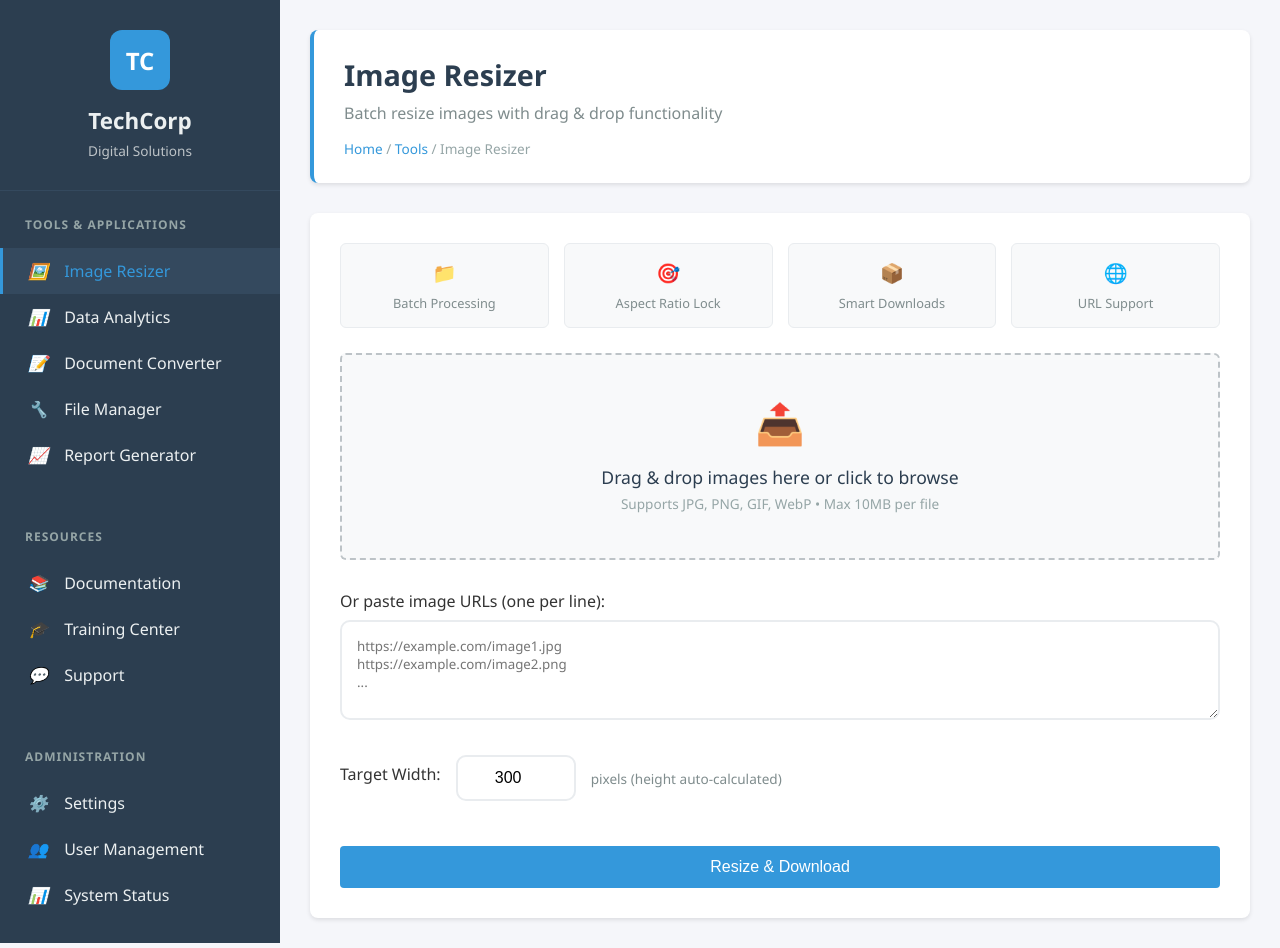
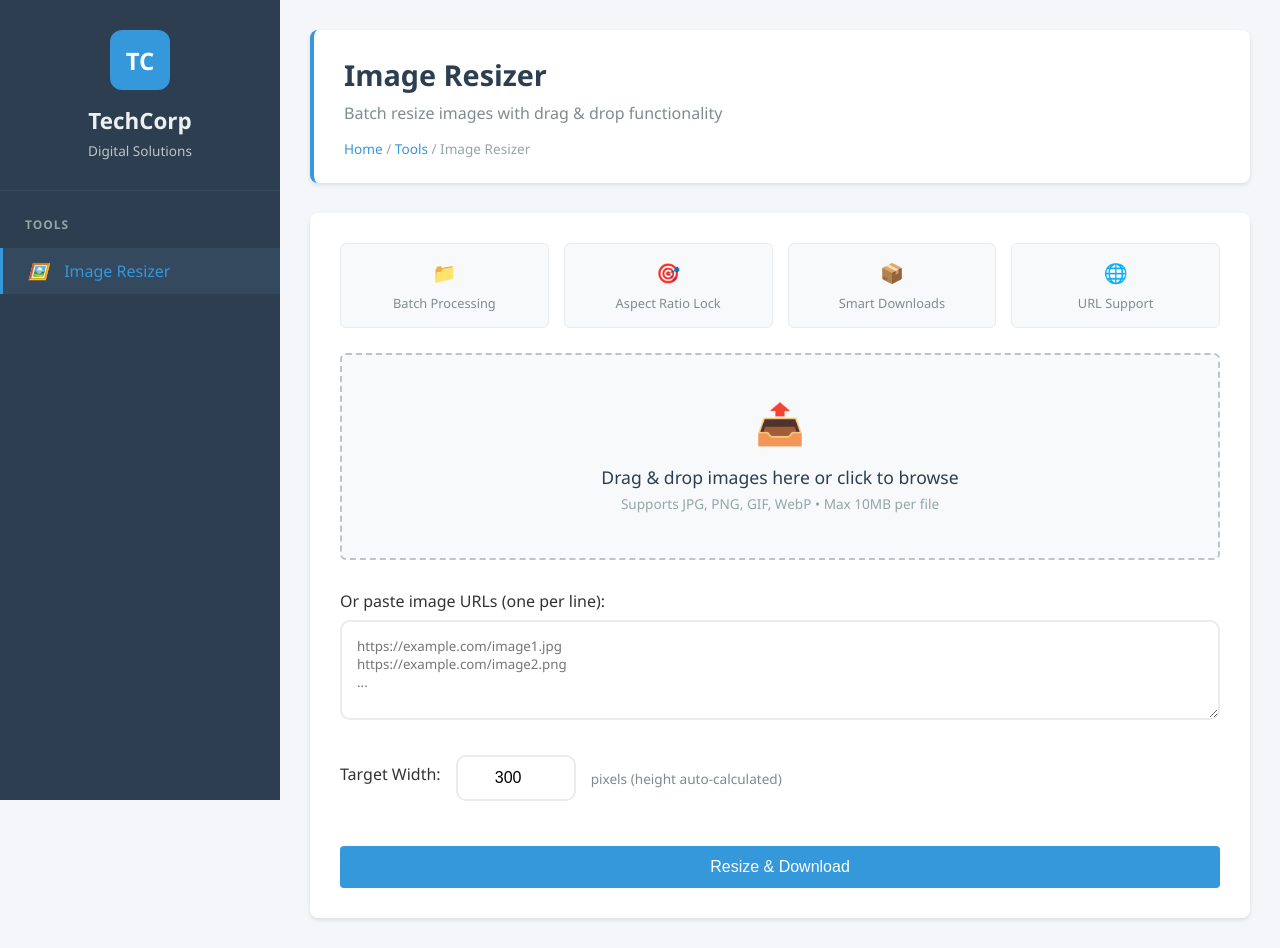
Before and after one commit to jackytameducation/local-image-resizer, a Flask app: page / in a window 1280 px wide. Run offline with Flask 3, Linux system fonts and the light colour scheme.

Commit message:
Update Pillow version and clean up sidebar navigation

```diff
--- a/requirements.txt
+++ b/requirements.txt
@@ -1,3 +1,3 @@
 Flask==2.3.3
-Pillow==10.0.1
+Pillow>=10.0.1
 requests==2.31.0
--- a/templates/index.html
+++ b/templates/index.html
@@ -444,47 +444,9 @@
         </div>
 
         <div class="nav-section">
-            <div class="nav-title">Tools & Applications</div>
+            <div class="nav-title">Tools</div>
             <a href="#" class="nav-item active">
                 <i>🖼️</i> Image Resizer
-            </a>
-            <a href="#" class="nav-item">
-                <i>📊</i> Data Analytics
-            </a>
-            <a href="#" class="nav-item">
-                <i>📝</i> Document Converter
-            </a>
-            <a href="#" class="nav-item">
-                <i>🔧</i> File Manager
-            </a>
-            <a href="#" class="nav-item">
-                <i>📈</i> Report Generator
-            </a>
-        </div>
-
-        <div class="nav-section">
-            <div class="nav-title">Resources</div>
-            <a href="#" class="nav-item">
-                <i>📚</i> Documentation
-            </a>
-            <a href="#" class="nav-item">
-                <i>🎓</i> Training Center
-            </a>
-            <a href="#" class="nav-item">
-                <i>💬</i> Support
-            </a>
-        </div>
-
-        <div class="nav-section">
-            <div class="nav-title">Administration</div>
-            <a href="#" class="nav-item">
-                <i>⚙️</i> Settings
-            </a>
-            <a href="#" class="nav-item">
-                <i>👥</i> User Management
-            </a>
-            <a href="#" class="nav-item">
-                <i>📊</i> System Status
             </a>
         </div>
     </div>
```
Also changed, not shown: other parts of templates/index.html (+1 -1 lines).
